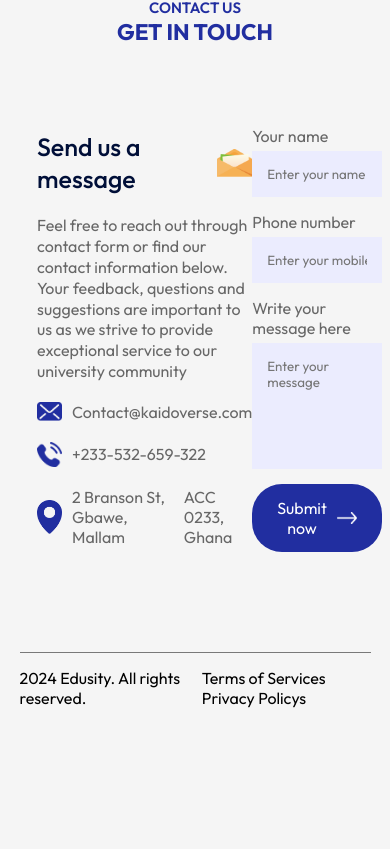
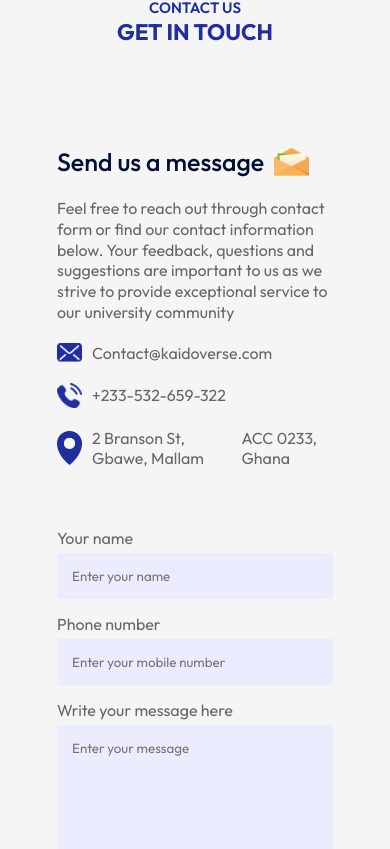
Before and after one commit to kaidoverse/educity, a React (Vite) app: page / in a window 390 px wide. Shown: the part 4435-5284 px from the top of the page. Before the commit the page ends 5168 px from the top, so only its background shows below. Built offline with nearby package versions, Linux system fonts and the light colour scheme.

Commit message:
added media queries to contact component

```diff
--- a/src/Components/Contact/Contact.css
+++ b/src/Components/Contact/Contact.css
@@ -58,3 +58,12 @@
   display: block;
   margin: 20px 0;
 }
+
+@media (max-width: 700px) {
+  .contact {
+    display: block;
+  }
+  .contact-col {
+    padding: 20px;
+  }
+}
```
